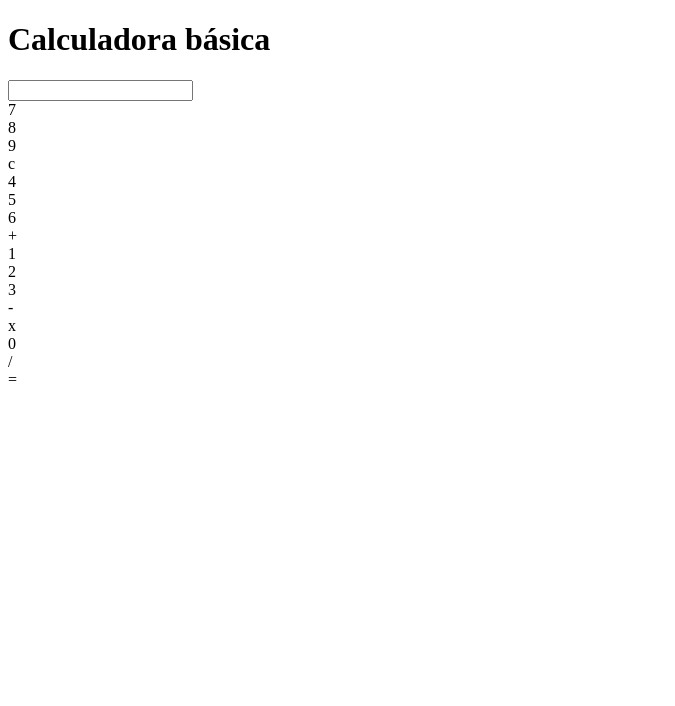
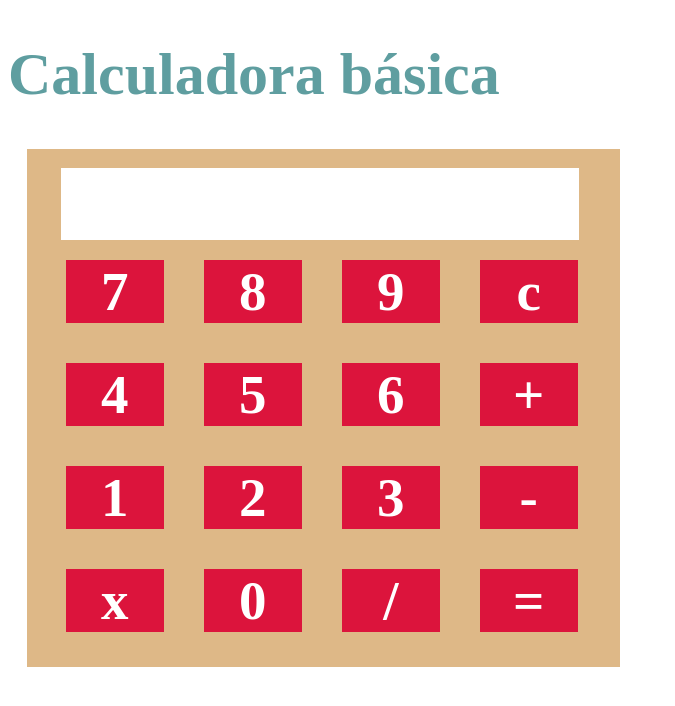
Before and after one commit to RaquelBernalR/MUJER-DIGITAL, a plain HTML site: page calculadora.html in a window 1280 px wide. Shown: the whole page, without its empty margins (0-675 px from the left). Drawn offline with Linux system fonts and the light colour scheme.

Commit message:
se hicieron ajustes

```diff
--- a/calculadora.html
+++ b/calculadora.html
@@ -5,15 +5,12 @@
     <meta http-equiv="X-UA-Compatible" content="IE=edge">
     <meta name="viewport" content="width=device-width, initial-scale=1.0">
     <title>Calculadora</title>
-</head>
+    <LINK REL=StyleSheet HREF="StyleCalcula.css" TYPE="text/css" MEDIA=screen>
+   </head>
 <body>
-    <h1> Calculadora básica </h1>
-    <style>
-        .boton {
-         border-radius: 10px;
-        }
-    </style>
+    <h1 id=h1> Calculadora básica </h1>
 
+<div id="contenedor">
     <input type="text" id="Resultado">
     <div onclick="concatenar(7)" class="boton" >7</div>
     <div onclick="concatenar(8)" class="boton" >8</div>
@@ -31,7 +28,7 @@
     <div onclick="concatenar(0)" class="boton" >0</div>
     <div onclick="concatenar('/')" class="boton" >/</div>
     <div onclick="evaluar()" class="boton" >=</div>
-
+</div>
     <script>
 
         var temporal = ""
@@ -50,6 +47,7 @@
         temporal = eval(temporal)
         Calculadora.getElementById("Resultado").value = temporal
         }
+
     </script>
 </body>
 </html>
```
